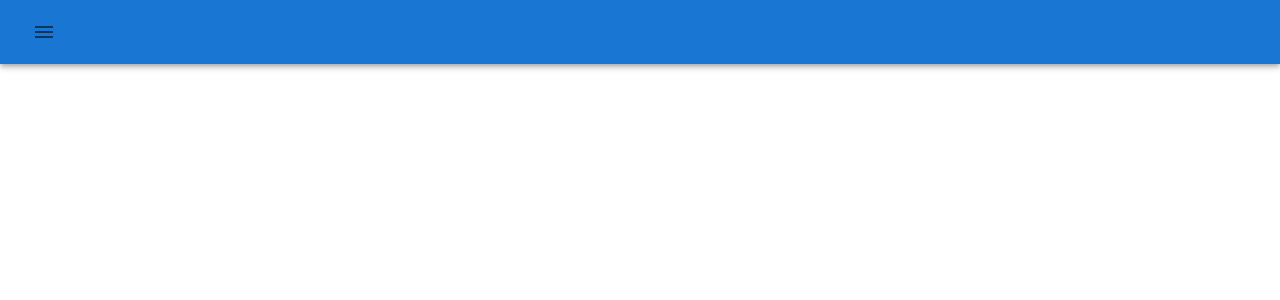
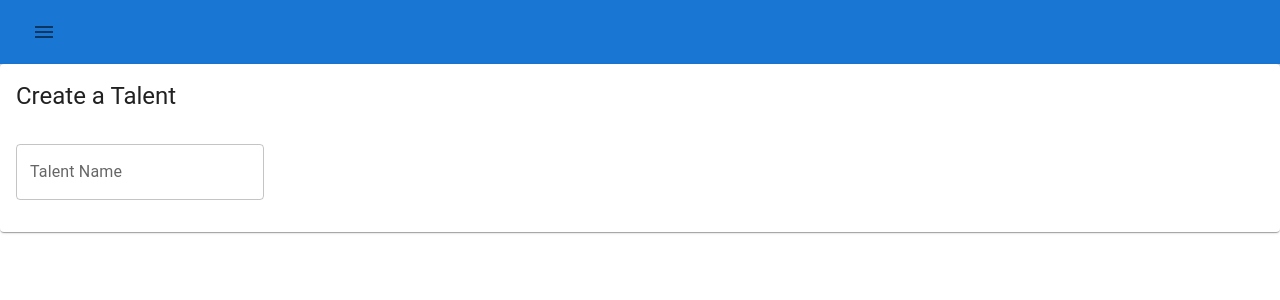
Before and after one commit to genraven1/genesys, a React (Create React App) app: page /talents/new in a window 1280 px wide. Before the commit this address had no page. Shown: the top 300 px of the page. Built offline with nearby package versions, Linux system fonts and the light colour scheme.

Commit message:
create initial talent form

```diff
--- /dev/null
+++ b/src/components/CreateTalent.tsx
@@ -0,0 +1,22 @@
+import { Card, CardActions, CardContent, CardHeader, TextField } from "@mui/material";
+import { useState } from "react";
+
+
+export default function CreateTalent() {
+    const [talentName, setTalentName] = useState('');
+
+    return (
+        <Card>
+            <CardHeader title='Create a Talent'>
+            </CardHeader>
+            <CardContent>
+                <TextField label='Talent Name' value={talentName}>
+
+                </TextField>
+            </CardContent>
+            <CardActions>
+
+            </CardActions>
+        </Card>
+    )
+}
--- a/src/components/SideNav.tsx
+++ b/src/components/SideNav.tsx
@@ -29,7 +29,8 @@ function ListMenuItemLink(props: ListItemProps): JSX.Element {
 }
 
 const TALENTS: Array<ListItemProps> = [
-    {to: 'talents', name: 'View All Talents'}
+    {to: 'talents/new', name: 'Create Talent'},
+    {to: 'talents', name: 'View All Talents'},
 ];
 
 export default function SideNav() {
--- a/src/index.tsx
+++ b/src/index.tsx
@@ -5,6 +5,7 @@ import reportWebVitals from './reportWebVitals';
 import NavBar from './components/NavBar';
 import { BrowserRouter, Route, Routes } from 'react-router-dom';
 import AllTalentsView from './components/AllTalentsViewTable';
+import CreateTalent from './components/CreateTalent';
 
 ReactDOM.render(
   <React.StrictMode>
@@ -12,6 +13,7 @@ ReactDOM.render(
       <NavBar />
       <Routes>
         <Route path='/talents' element={<AllTalentsView />}></Route>
+        <Route path='/talents/new' element={<CreateTalent />}></Route>
       </Routes>
     </BrowserRouter>
   </React.StrictMode>,
--- a/src/services/rest.ts
+++ b/src/services/rest.ts
@@ -2,7 +2,7 @@ import axios, { AxiosInstance, AxiosResponse } from "axios";
 
 function createInstance(): AxiosInstance {
   const instance = axios.create({
-    baseURL: "http://localhost:8080",
+    baseURL: "http://192.168.1.189:8080",
     headers: {
       "Content-type": "application/json"
     }
```
